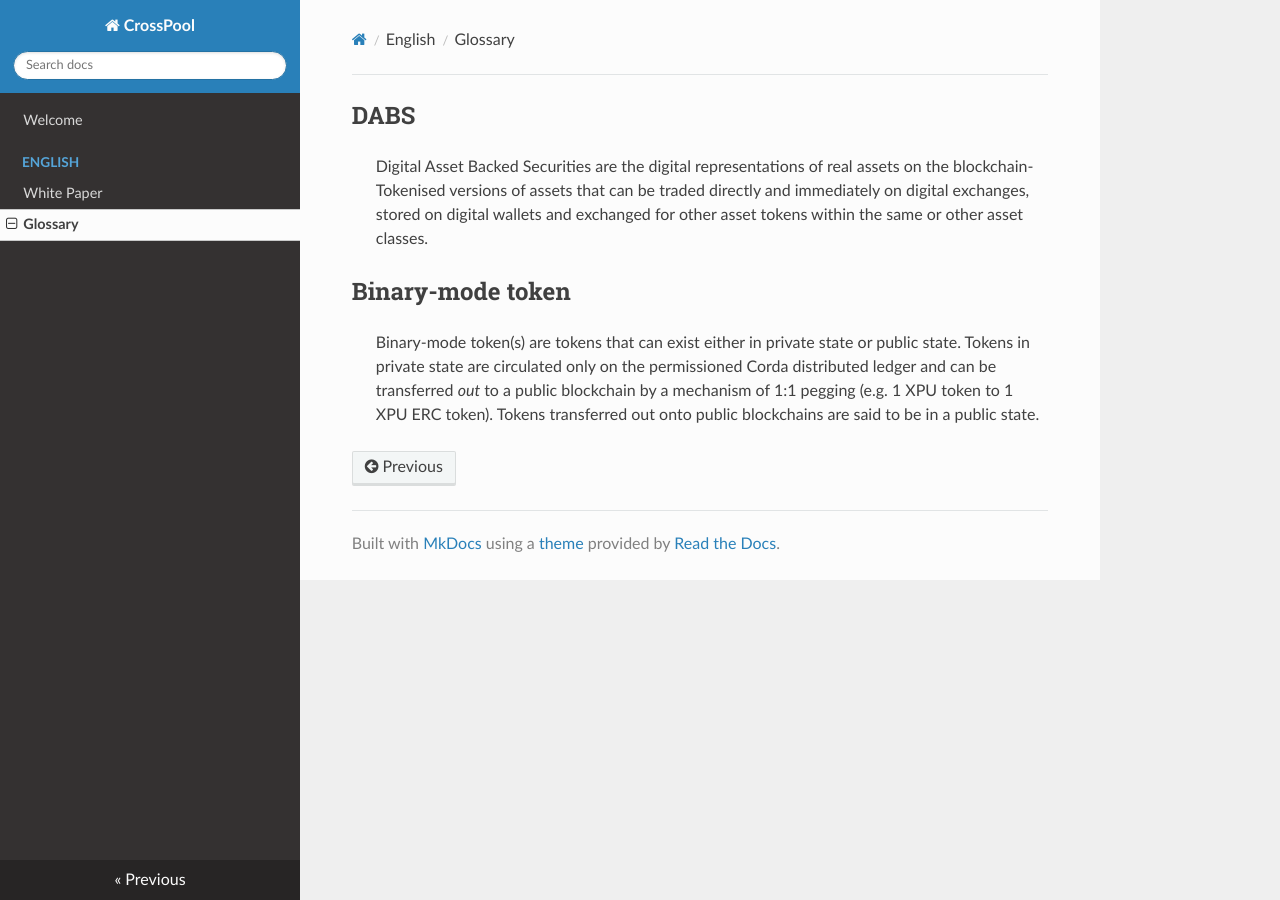
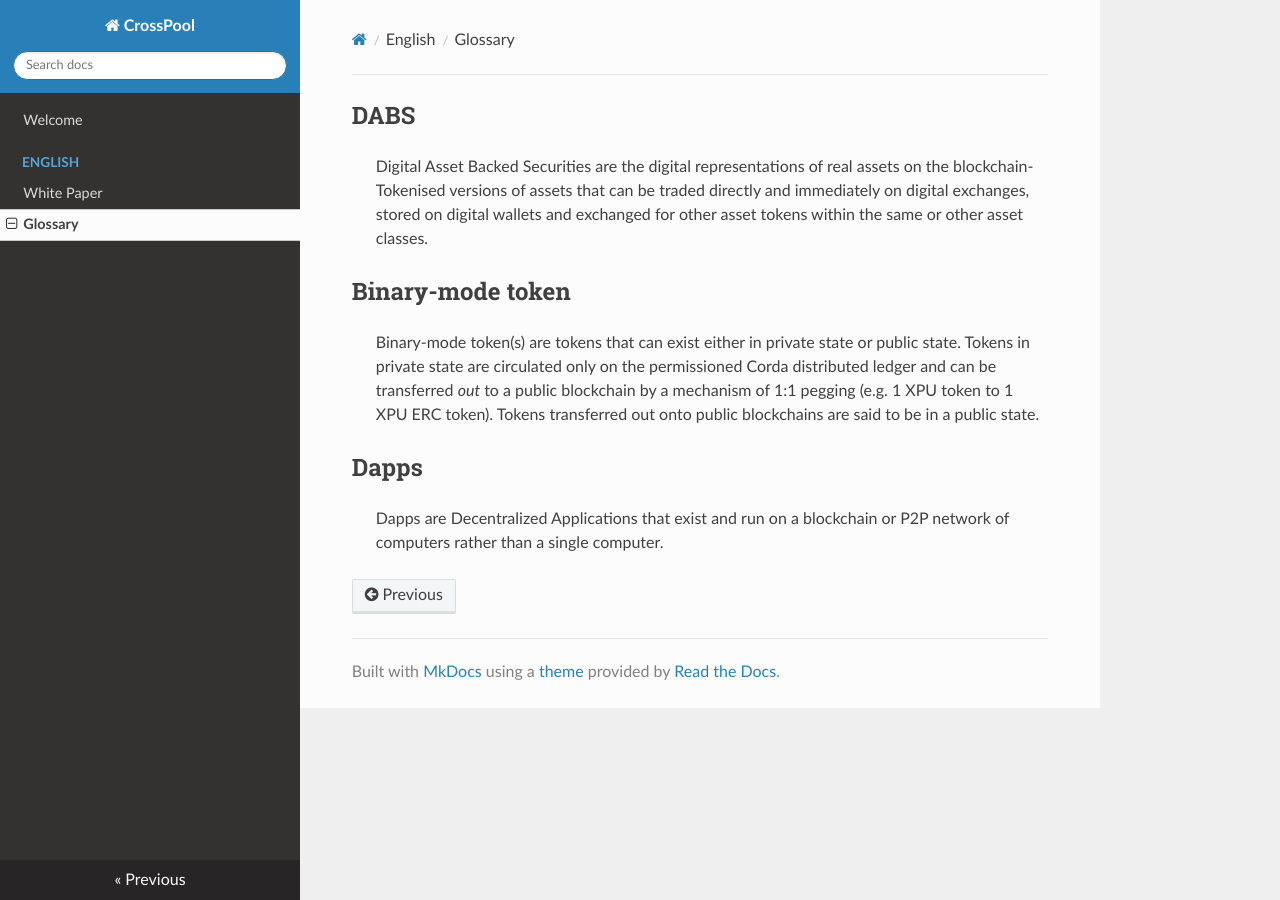
Before and after one commit to finfabrik/xp-docs, an MkDocs documentation site: the page built from docs/en/glossary.md, in a window 1280 px wide. Built offline with MkDocs 1.6.1, drawn with Linux system fonts in a browser that asks for light colours; nearby versions of some CDN libraries; old or Windows-style settings are respelled for this version of MkDocs.

Commit message:
Update glossary.md

```diff
--- a/docs/en/glossary.md
+++ b/docs/en/glossary.md
@@ -7,3 +7,7 @@
 > Binary-mode token(s) are tokens that can exist either in private state or public state.
 Tokens in private state are circulated only on the permissioned Corda distributed ledger and can be transferred _out_ to a public blockchain by a mechanism of 1:1 pegging (e.g.  1 XPU token to 1 XPU ERC token).
 Tokens transferred out onto public blockchains are said to be in a public state.
+
+## Dapps
+
+> Dapps are Decentralized Applications that exist and run on a blockchain or P2P network of computers rather than a single computer.
```
